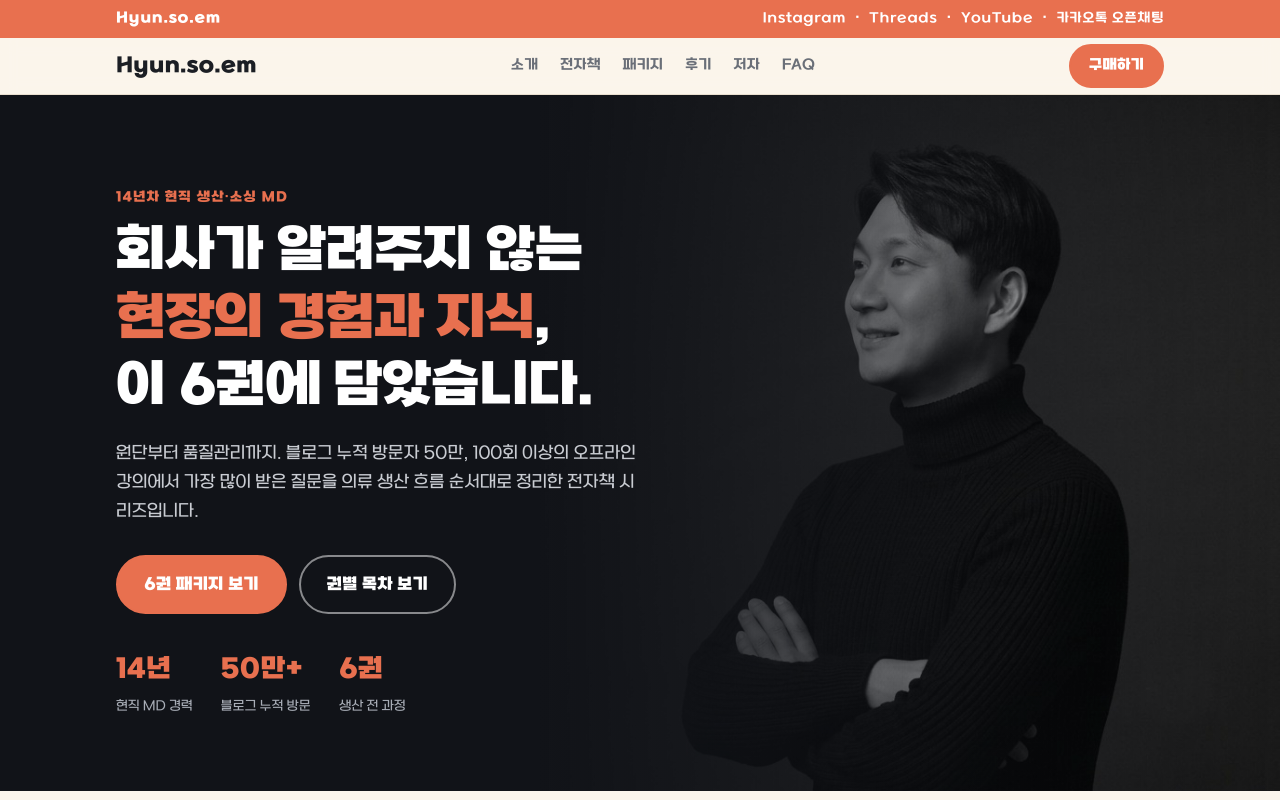
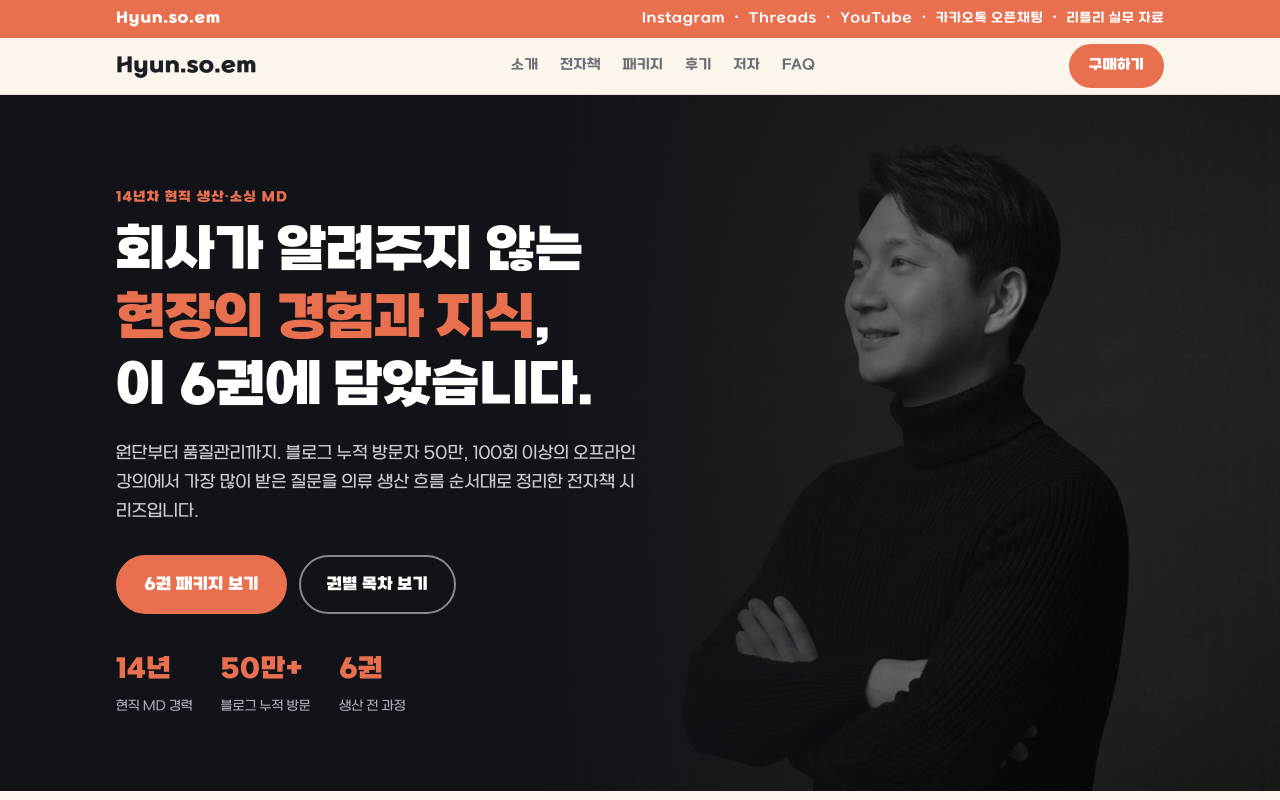
Before and after one commit to fire870221-lang/hyunsoem-ebook, a plain HTML site: page index.html in a window 1280 px wide. Shown: the top 800 px of the page. Drawn offline with Linux system fonts and the light colour scheme.

Commit message:
Add Littly store link to top bar and footer

```diff
--- a/index.html
+++ b/index.html
@@ -173,7 +173,7 @@ document.addEventListener('click',function(e){
 </head>
 <body>
 
-<div class="topbar"><div class="wrap"><span>Hyun.so.em</span><span><a href="https://www.instagram.com/hyunsoem" target="_blank" rel="noopener">Instagram</a> &nbsp;·&nbsp; <a href="https://www.threads.net/@hyunsoem" target="_blank" rel="noopener">Threads</a> &nbsp;·&nbsp; <a href="https://www.youtube.com/channel/UCN9xVA5jTwIVcCMfUDnF3DA" target="_blank" rel="noopener">YouTube</a> &nbsp;·&nbsp; <a href="https://open.kakao.com/o/gGJptADc" target="_blank" rel="noopener">카카오톡 오픈채팅</a></span></div></div>
+<div class="topbar"><div class="wrap"><span>Hyun.so.em</span><span><a href="https://www.instagram.com/hyunsoem" target="_blank" rel="noopener">Instagram</a> &nbsp;·&nbsp; <a href="https://www.threads.net/@hyunsoem" target="_blank" rel="noopener">Threads</a> &nbsp;·&nbsp; <a href="https://www.youtube.com/channel/UCN9xVA5jTwIVcCMfUDnF3DA" target="_blank" rel="noopener">YouTube</a> &nbsp;·&nbsp; <a href="https://open.kakao.com/o/gGJptADc" target="_blank" rel="noopener">카카오톡 오픈채팅</a> &nbsp;·&nbsp; <a href="https://litt.ly/hyunsoem" target="_blank" rel="noopener">리틀리 실무 자료</a></span></div></div>
 <nav><div class="wrap">
   <a class="logo" href="#top">Hyun<b>.so.</b>em</a>
   <ul><li><a href="#why">소개</a></li><li><a href="#books">전자책</a></li><li><a href="#bundle">패키지</a></li><li><a href="#reviews">후기</a></li><li><a href="#author">저자</a></li><li><a href="#faq">FAQ</a></li></ul>
@@ -334,7 +334,7 @@ document.addEventListener('click',function(e){
 
 <footer><div class="wrap">
   <p>이 자료는 대한민국 저작권법의 보호를 받습니다. 작성자의 동의 없는 무단 복제·배포·2차 저작물 작성을 금지합니다.</p>
-  <p><a href="https://blog.naver.com/apparelproduction" target="_blank" rel="noopener">네이버 블로그</a> · <a href="https://cloths-product.tistory.com" target="_blank" rel="noopener">티스토리</a> · <a href="https://www.instagram.com/hyunsoem" target="_blank" rel="noopener">Instagram</a> · <a href="https://open.kakao.com/o/gGJptADc" target="_blank" rel="noopener">카카오톡 오픈채팅</a></p>
+  <p><a href="https://blog.naver.com/apparelproduction" target="_blank" rel="noopener">네이버 블로그</a> · <a href="https://cloths-product.tistory.com" target="_blank" rel="noopener">티스토리</a> · <a href="https://www.instagram.com/hyunsoem" target="_blank" rel="noopener">Instagram</a> · <a href="https://open.kakao.com/o/gGJptADc" target="_blank" rel="noopener">카카오톡 오픈채팅</a> · <a href="https://litt.ly/hyunsoem" target="_blank" rel="noopener">리틀리 실무 자료</a></p>
   <p>© Hyun.so.em · 상호 풍요 · 사업자등록번호 658-17-01778 · <span class="todo">통신판매업 신고번호 / 문의 연락처 입력</span></p>
 </div></footer>
 
```
